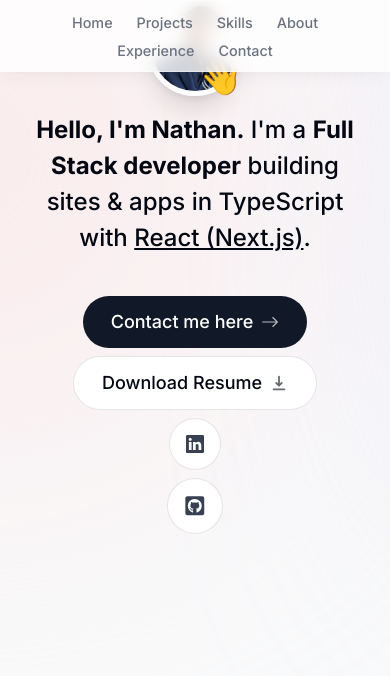
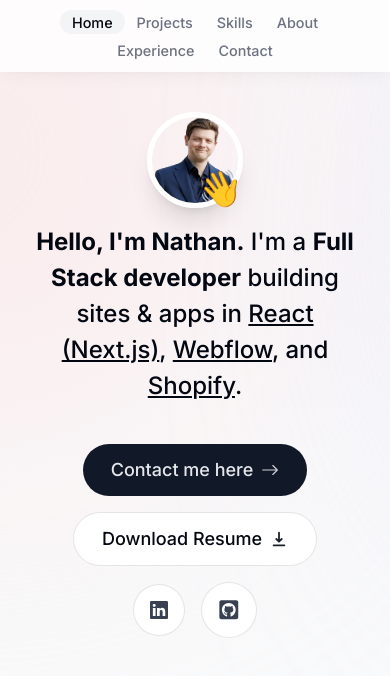
Before and after one commit to nathanrydel/nextjs-portfolio, a Next.js app: page / in a window 390 px wide. Shown: the top 676 px of the page. Built offline with nearby package versions, Linux system fonts and the light colour scheme.

Commit message:
Fix activeSection feature, fix styling
- fixed the rendering error for activeSectionProvider (did not include in layout originally
- fixed dark mode styling and accessibility
- fixed link styling in Intro on mobile devices

```diff
--- a/app/layout.tsx
+++ b/app/layout.tsx
@@ -1,8 +1,10 @@
 import type { Metadata } from "next";
 import { Inter } from "next/font/google";
+import "./globals.css";
+
 import Header from "@/components/Header";
-
-import "./globals.css";
+import ActiveSectionContextProvider from "@/context/activeSectionContext";
+import ThemeContextProvider from "@/context/themeContext";
 
 const inter = Inter({ subsets: ["latin"] });
 
@@ -18,11 +20,15 @@
 }>) {
   return (
     <html lang="en">
-      <body className={`${inter.className} bg-gray-50 text-gray-950 relative`}>
-        <div className="bg-[#fbe2e3] absolute top-[-6rem] -z-10 right-[11rem] h-[31.25rem] w-[31.25rem] rounded-full blur-[10rem] sm:w-[68.75rem] dark:bg-[#946263]" />
-        <div className="bg-[#dbd7fb] absolute top-[-1rem] -z-10 left-[35rem] h-[31.25rem] w-[50rem] rounded-full blur-[10rem] sm:w-[68.75rem] md:left-[-33rem] lg:left-[-28rem] xl:left-[-15rem] 2xl:left-[-5rem] dark:bg-[#676394]" />
-        <Header />
-        {children}
+      <body className={`${inter.className} bg-gray-50 text-gray-950 relative pt-28 sm:pt-36 dark:bg-gray-900 dark:text-gray-100`}>
+        <div className="bg-[#fbe2e3] absolute top-[-6rem] -z-10 right-[11rem] h-[31.25rem] w-[31.25rem] rounded-full blur-[10rem] sm:w-[68.75rem] dark:bg-[#946263]"></div>
+        <div className="bg-[#dbd7fb] absolute top-[-1rem] -z-10 left-[35rem] h-[31.25rem] w-[50rem] rounded-full blur-[10rem] sm:w-[68.75rem] md:left-[-33rem] lg:left-[-28rem] xl:left-[-15rem] 2xl:left-[-5rem] dark:bg-[#676394]"></div>
+        <ThemeContextProvider>
+          <ActiveSectionContextProvider>
+            <Header />
+            {children}
+          </ActiveSectionContextProvider>
+        </ThemeContextProvider>
       </body>
     </html>
   );
--- a/components/Header.tsx
+++ b/components/Header.tsx
@@ -4,6 +4,8 @@
 import { motion } from "framer-motion";
 import { LINKS } from "@/lib/data";
 import Link from "next/link";
+import clsx from "clsx";
+import { useActiveSectionContext } from "@/context/activeSectionContext";
 
 /**
  * Header component that displays the navigation links and the top banner.
@@ -11,6 +13,7 @@
  * @returns {JSX.Element} The JSX element representing the Header component.
  */
 export default function Header() {
+  const { activeSection, setActiveSection, setTimeOfLastClick } = useActiveSectionContext();
 
   return (
     <header className="z-[999] relative">
@@ -21,19 +24,41 @@
       ></motion.div>
 
       <nav className="flex fixed top-[0.15rem] left-1/2 h-12 -translate-x-1/2 py-2 sm:top-[1.7rem] sm:h-[initial] sm:py-0">
-        <ul className="flex w-[22rem] flex-wrap items-center justify-center gap-y-1 text-[0.9rem] font-medium text-gray-500 sm:w-[initial] sm:flex-nowrap sm:gap-5">
+        <ul className="flex w-[22rem] flex-wrap items-center justify-center gap-y-1 text-[0.9rem] font-medium text-gray-500 dark:text-gray-200 sm:w-[initial] sm:flex-nowrap sm:gap-5">
           {LINKS.map((link) => (
             <motion.li
-              className="h-3/4 flex items-center justify-center relative"
+              className="h-3/4 flex items-center justify-center relative "
               key={link.hash}
               initial={{ y: -100, opacity: 0 }}
               animate={{ y: 0, opacity: 1 }}
             >
               <Link
-                className="flex w-full items-center justify-center px-3 py-3 hover:text-gray-950 transition dark:hover:text-gray-300"
+                className={clsx(
+                  "flex w-full items-center justify-center px-3 py-3 hover:text-gray-950 transition dark:hover:text-gray-50",
+                  {
+                    "text-gray-950 dark:text-gray-50":
+                      activeSection === link.name,
+                  }
+                )}
                 href={link.hash}
+                onClick={() => {
+                  setActiveSection(link.name);
+                  setTimeOfLastClick(Date.now());
+                }}
               >
                 {link.name}
+
+                {link.name === activeSection && (
+                  <motion.span
+                    className="bg-gray-100 rounded-full absolute inset-0 -z-10 dark:bg-gray-800"
+                    layoutId="activeSection"
+                    transition={{
+                      type: "spring",
+                      stiffness: 380,
+                      damping: 30,
+                    }}
+                  ></motion.span>
+                )}
               </Link>
             </motion.li>
           ))}
--- a/components/Intro.tsx
+++ b/components/Intro.tsx
@@ -9,11 +9,15 @@
 import { FaGithubSquare } from "react-icons/fa";
 import { useSectionInView } from "@/lib/hooks";
 import headshot from "@/public/RydelHeadshot.webp";
+import { useActiveSectionContext } from "@/context/activeSectionContext";
 
 export default function Intro() {
+  const { ref } = useSectionInView("Home", 0.5);
+  const { setActiveSection, setTimeOfLastClick } = useActiveSectionContext();
 
   return (
     <section
+      ref={ref}
       id="home"
       className="mb-28 max-w-[50rem] text-center sm:mb-0 scroll-mt-[100rem]"
     >
@@ -58,11 +62,10 @@
         animate={{ opacity: 1, y: 0 }}
       >
         <span className="font-bold">Hello, I'm Nathan.</span> I'm a{" "}
-        <span className="font-bold">Full Stack developer</span> building{" "} sites & apps in TypeScript with <span className="underline">React (Next.js)</span>.
-
+        <span className="font-bold">Full Stack developer</span> building{" "} sites & apps in <Link target="_blank" href="https://nextjs.org/" className="underline">React (Next.js)</Link>, <Link target="_blank" href="https://webflow.com/" className="underline">Webflow</Link>, and <Link target="_blank" href="https://shopify.com/" className="underline">Shopify</Link>.
       </motion.h1>
       <motion.div
-        className="flex flex-col sm:flex-row items-center justify-center gap-2 px-4 text-lg font-medium"
+        className="flex flex-col sm:flex-row items-center justify-center gap-4 px-4 text-lg font-medium"
         initial={{ opacity: 0, y: 100 }}
         animate={{ opacity: 1, y: 0 }}
         transition={{
@@ -71,33 +74,41 @@
       >
         <Link
           href="#contact"
-          className="group bg-gray-900 text-white px-7 py-3 flex items-center gap-2 rounded-full outline-none focus:scale-110 hover:scale-110 hover:bg-gray-950 active:scale-105 transition"
+          className="group bg-gray-900 text-gray-200 px-7 py-3 flex items-center gap-2 rounded-full outline-none focus:scale-110 hover:scale-110 hover:bg-gray-950 active:scale-105 transition"
+          onClick={() => {
+            setActiveSection("Contact");
+            setTimeOfLastClick(Date.now());
+          }}
         >
           Contact me here{" "}
-          <BsArrowRight className="opacity-70 group-hover:translate-x-1 transition" />
+          <BsArrowRight className="opacity-90 group-hover:translate-x-1 transition" />
         </Link>
+
         <a
           className="group bg-white px-7 py-3 flex items-center gap-2 rounded-full outline-none focus:scale-110 hover:scale-110 active:scale-105 transition cursor-pointer borderBlack dark:bg-white/10"
           href="/NathanRydelResume.pdf"
           download
         >
           Download Resume{" "}
-          <HiDownload className="opacity-60 group-hover:translate-y-1 transition" />
+          <HiDownload className="opacity-90 group-hover:translate-y-1 transition" />
         </a>
+        <div className="flex flex-row items-center justify-center gap-4">
+
           <a
-          className="bg-white p-4 text-gray-700 hover:text-gray-950 flex items-center gap-2 rounded-full focus:scale-[1.15] hover:scale-[1.15] active:scale-105 transition cursor-pointer borderBlack dark:bg-white/10 dark:text-white/60"
+            className="bg-white p-4 text-gray-700 hover:text-gray-950 flex items-center gap-2 rounded-full focus:scale-[1.15] hover:scale-[1.15] active:scale-105 transition cursor-pointer borderBlack dark:bg-white/10 dark:text-white/80"
             href="https://linkedin.com/in/nathan-rydel"
             target="_blank"
           >
             <BsLinkedin />
           </a>
           <a
-          className="bg-white p-4 text-gray-700 flex items-center gap-2 text-[1.35rem] rounded-full focus:scale-[1.15] hover:scale-[1.15] hover:text-gray-950 active:scale-105 transition cursor-pointer borderBlack dark:bg-white/10 dark:text-white/60"
+            className="bg-white p-4 text-gray-700 flex items-center gap-2 text-[1.35rem] rounded-full focus:scale-[1.15] hover:scale-[1.15] hover:text-gray-950 active:scale-105 transition cursor-pointer borderBlack dark:bg-white/10 dark:text-white/80"
             href="https://github.com/nathanrydel"
             target="_blank"
           >
             <FaGithubSquare />
           </a>
+        </div>
       </motion.div>
     </section>
   );
```
Lines whose indentation alone changed are shown as unchanged.
